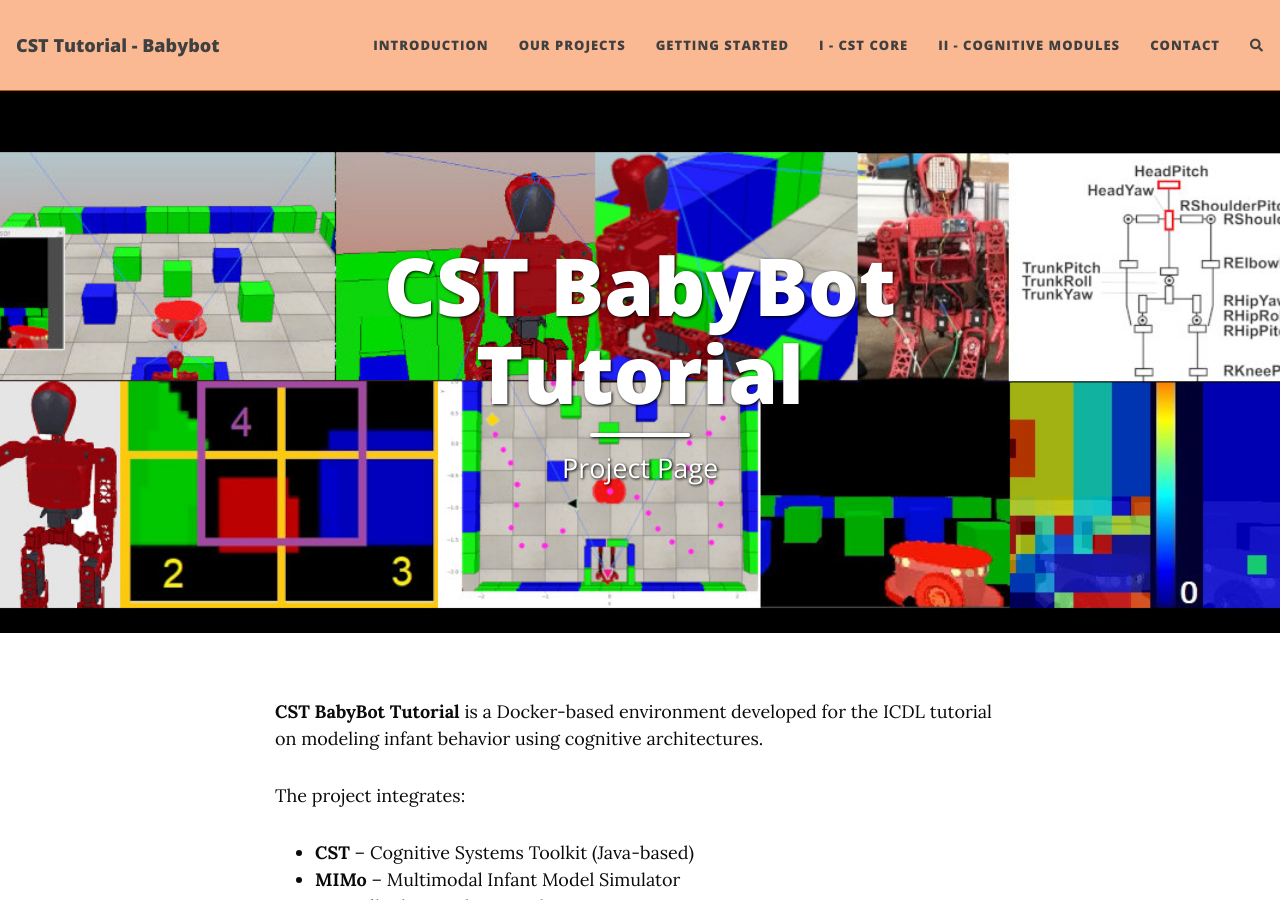
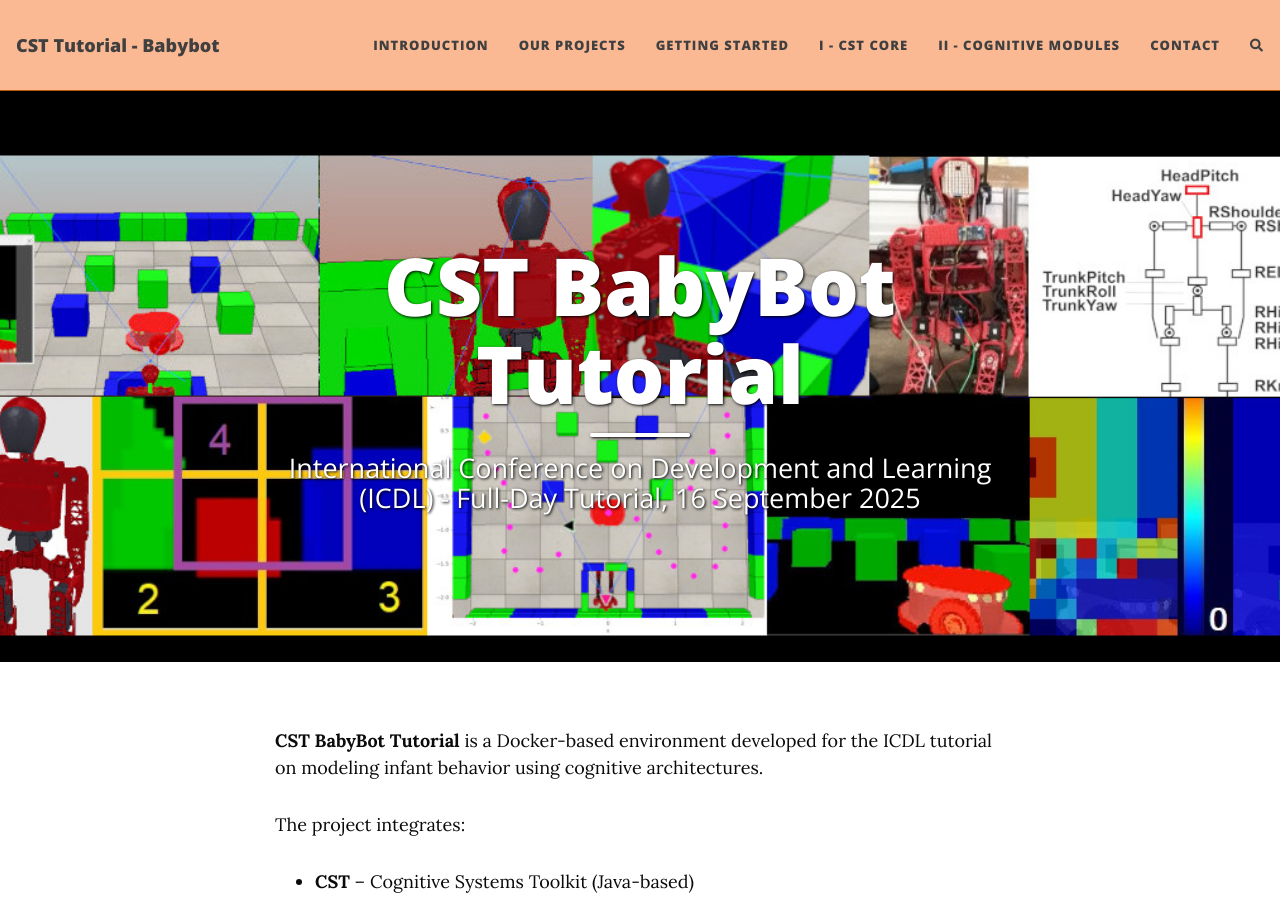
Before and after one commit to H-IAAC/cst-tutorial-babybot.github.io, a Jekyll site: the page built from index.html, in a window 1280 px wide and 900 px high. Built offline with Jekyll 4.4.1, drawn with Linux system fonts in a browser that asks for light colours; nearby versions of some CDN libraries; the list of posts is cut into pages by our own code; comment, search, counter and statistics services are not loaded.

Commit message:
fix subtitle

```diff
--- a/index.html
+++ b/index.html
@@ -1,7 +1,7 @@
 ---
 layout: home
 title: CST BabyBot Tutorial
-subtitle: Project Page
+subtitle: International Conference on Development and Learning (ICDL) - Full-Day Tutorial, 16 September 2025
 
 cover-img:
   - "/assets/img/path.jpg"
```
